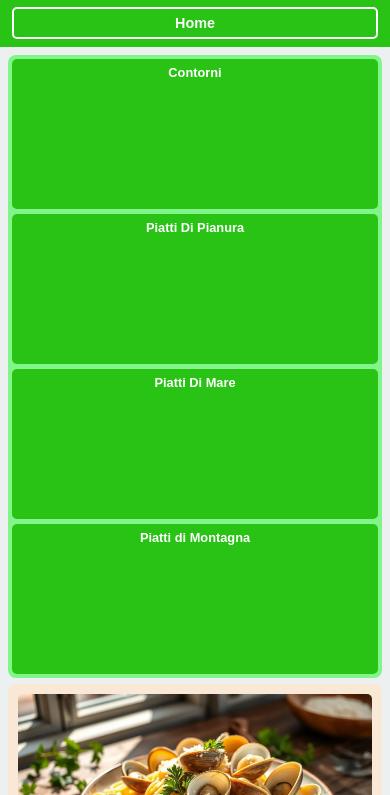
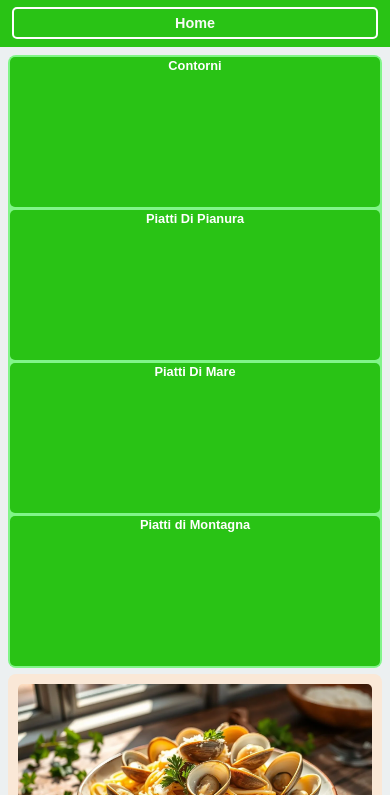
Before and after one commit to BenussiMatteo/Sapori-BenussItalia, a plain HTML site: page index.html in a window 390 px wide. Shown: the part 49-844 px from the top of the page. Drawn offline with Linux system fonts and the light colour scheme.

Commit message:
Update style.css

```diff
--- a/assets/css/style.css
+++ b/assets/css/style.css
@@ -102,6 +102,7 @@ body {
 
 .cardcatalogo h3 {
   font-size: inherit;
+  line-height: inherit;
 }
 
 .cardcatalogo:hover {
@@ -296,7 +297,7 @@ body {
 
   .sidebar1 {
     position: static;
-    padding: 6px;
+    padding: 3px;
     border-radius: 8px;
   }
 
@@ -304,14 +305,15 @@ body {
     flex-direction: row;
     flex-wrap: wrap;
     justify-content: center;
-    gap: 6px;
+    gap: 4px;
   }
 
   .cardcatalogo {
     flex: 1 1 150px;
     max-width: 220px;
-    padding: 8px 12px;
-    font-size: 0.9rem;
+    padding: 3px 8px;
+    font-size: 0.85rem;
+    line-height: 1.1;
   }
 
   .main-content {
@@ -353,20 +355,21 @@ body {
   }
 
   .sidebar1 {
-    padding: 4px;
+    padding: 2px;
   }
 
   .catalogocontainer {
     flex-direction: column;
     flex-wrap: nowrap;
     justify-content: center;
-    gap: 5px;
+    gap: 3px;
   }
 
   .cardcatalogo {
     max-width: none;
-    padding: 6px 8px;
+    padding: 2px 6px;
     font-size: 0.8rem;
+    line-height: 1.08;
   }
 
   .main-content {
@@ -422,8 +425,9 @@ body {
   }
 
   .cardcatalogo {
-    padding: 5px 6px;
+    padding: 2px 5px;
     font-size: 0.78rem;
+    line-height: 1.05;
   }
 
   .card img {
```
